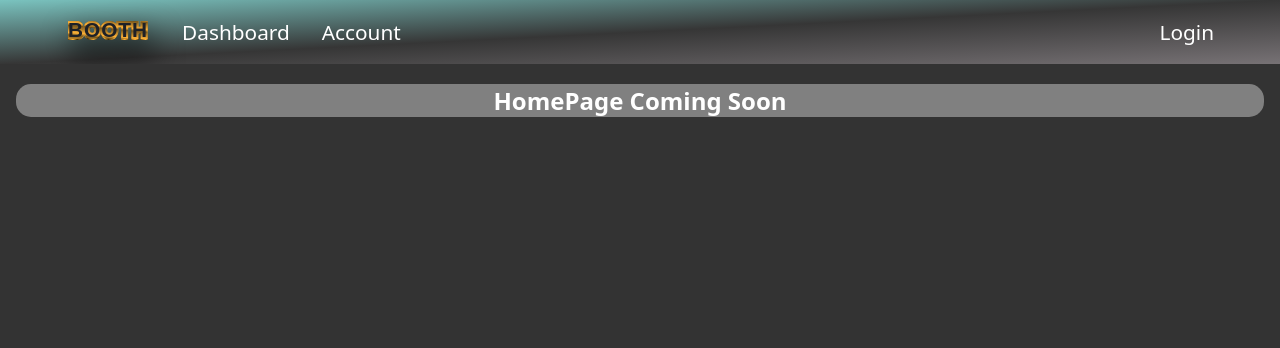
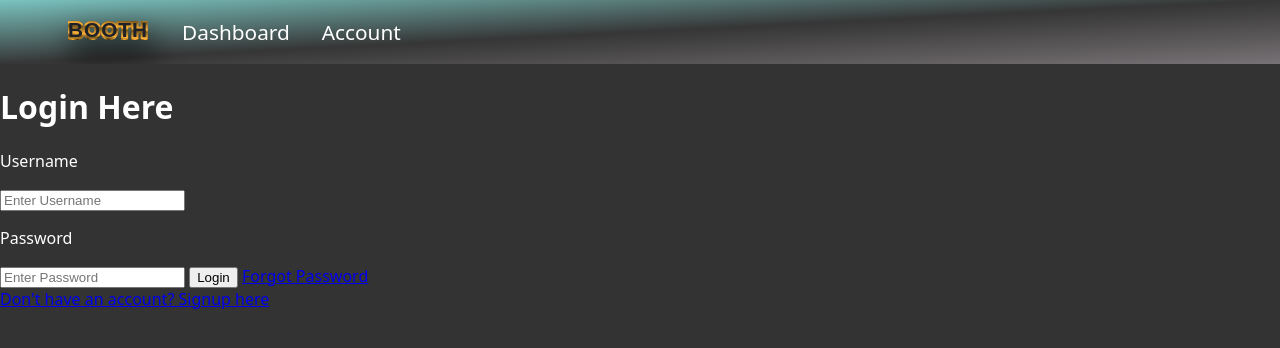
Before and after one commit to cj-ledet/cj-ledet.github.io, a plain HTML site: page Booth/index.html in a window 1280 px wide. Drawn offline with Linux system fonts and the light colour scheme.

Commit message:
New home page design with auth
changes

```diff
--- a/Booth/index.html
+++ b/Booth/index.html
@@ -6,6 +6,7 @@
     <meta name="viewport" content="width=device-width, initial-scale=1.0">
     <title>Booth Ticket Tracker</title>
     <link rel="stylesheet" href="style.css">
+
 </head>
 <body>
 
@@ -19,14 +20,24 @@
             </li>
             <li><a href="dashboard.html">Dashboard</a></li>
             <li><a href="account.html">Account</a></li>
-            <li style="float: right;"><a href="https://booth-auth.auth.us-west-1.amazoncognito.com/login?client_id=2l3ebv8g94a6m326i26agcoc5a&response_type=code&scope=email+openid+phone&redirect_uri=http%3A%2F%2Flocalhost%3A8000%2Findex.html">Login</a></li>
+            <!--<li style="float: right;"><a href="https://booth-auth.auth.us-west-1.amazoncognito.com/login?client_id=2l3ebv8g94a6m326i26agcoc5a&response_type=code&scope=email+openid+phone&redirect_uri=http%3A%2F%2Flocalhost%3A8000%2Findex.html">Login</a></li>-->
           </ul>
     </header>
 
-    <section>
-        <!--HomePage View-->
-        <h1 style="text-align: center;">HomePage Coming Soon</h1>
-    </section>
+	<div class="loginbox">
+		<h1>Login Here</h1>
+		<form>
+			<p>Username</p>
+			<input type="text" name="username" placeholder="Enter Username">
+			<p>Password</p>
+			<input type="password" name="password" placeholder="Enter Password">
+			<input type="submit" name="" value="Login">
+			<a href="#">Forgot Password</a><br>
+			<a href="#">Don't have an account? Signup here</a>
+		</form>
+	</div>
+
+    <!--<script src="../dist/main.js"></script>-->
 
 </body>
 </html>
```
